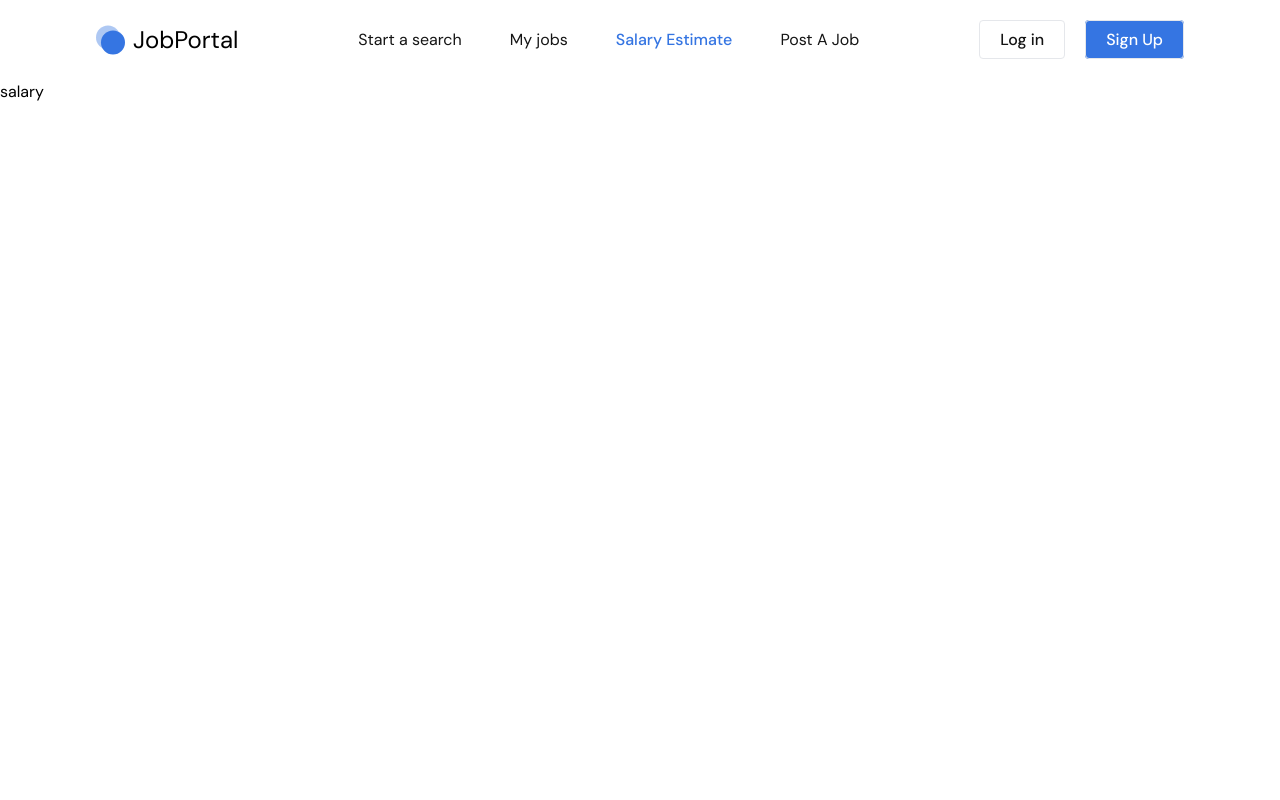
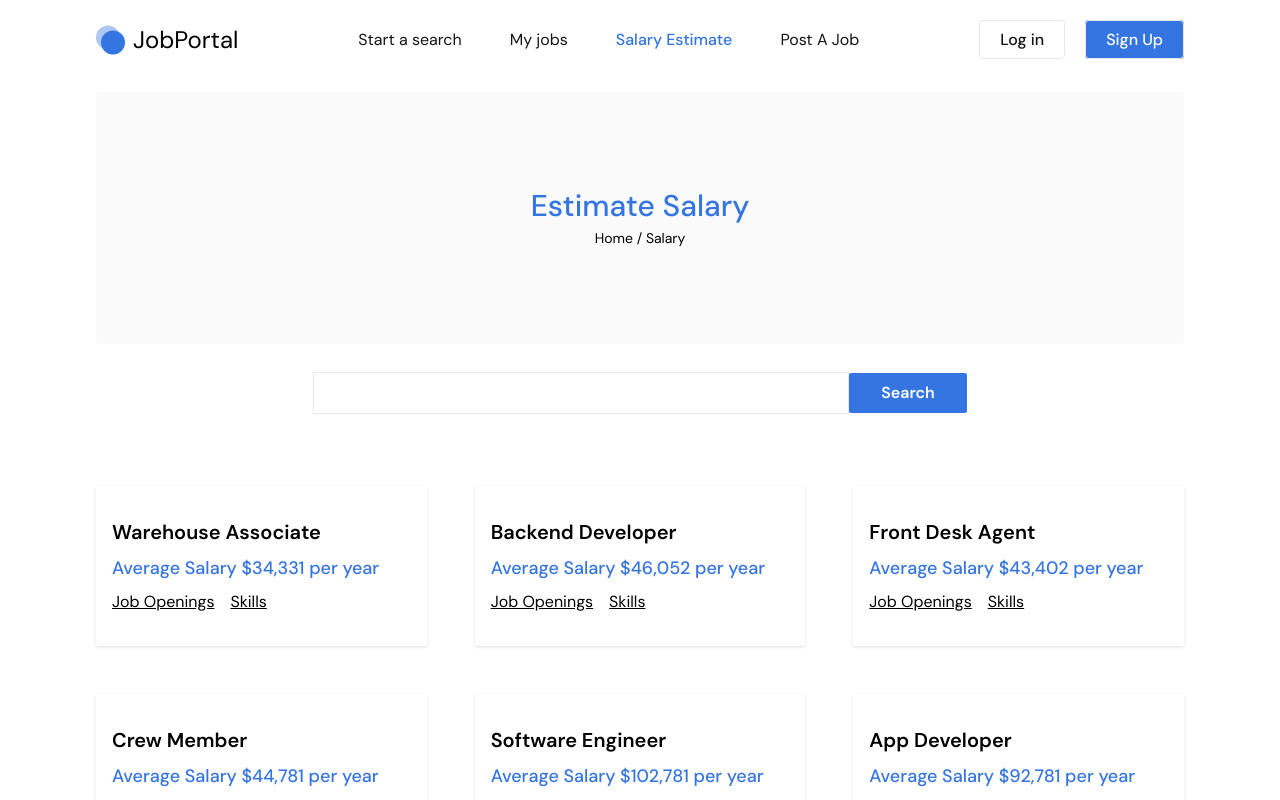
Before and after one commit to Gbolly-code/Mern-job-portal, a React (Vite) app: page /salary in a window 1280 px wide. Shown: the top 800 px of the page. Built offline with nearby package versions, Linux system fonts and the light colour scheme.

Commit message:
done with the salary section

```diff
--- a/src/Pages/SalaryPage.jsx
+++ b/src/Pages/SalaryPage.jsx
@@ -1,9 +1,59 @@
-import React from 'react'
+import React, { useEffect, useState } from 'react'
+import PageHeader from '../components/PageHeader'
+import { data } from 'react-router-dom';
 
 const SalaryPage = () => {
+    const [searchText, setSearchText] = useState("")
+    const [salary, setSalary] = useState([]);
+
+
+    useEffect( () => {
+        fetch("salary.json").then(res => res.json()).then(data => setSalary(data))
+    }, [])
+    const handleSearch = () => {
+      if (!searchText.trim()) {
+    fetch("salary.json")
+      .then(res => res.json())
+      .then(data => setSalary(data));
+    return;
+  }
+
+  const filter = salary.filter((job) =>
+    job.title.toLowerCase().includes(searchText.toLowerCase())
+  );
+  setSalary(filter);
+};
+
+
   return (
-    <div>
-      salary
+    <div className='max-w-screen-2xl container mx-auto xl:px-24 px-4'>
+        <PageHeader title={"Estimate Salary"} path={"Salary"}/>
+
+        <div className='mt-5 '>
+           <div className='search-box p-2 text-center mb-2'>
+            <input type="text" name='search' id='search' className='py-2 pl-3 border focus:outline-none lg:w-6/12 mb-4 w-full'
+            onChange={e => setSearchText(e.target.value)} />
+            <button onClick={handleSearch} className='bg-blue text-white px-8 py-2 font-semibold rounded-sm mb-4'>Search</button>
+
+           </div>
+        </div>
+
+        {/*salary display card */}
+
+        <div className='grid lg:grid-cols-3 sm:grid-cols-2 grid-cols-1 gap-12 my-12 items-center'>
+            {
+                salary.map((data) => (
+                   <div key={data.id} className='shadow px-4 py-8'>
+                    <h4 className='font-semibold text-xl'>{data.title}</h4>
+                    <p className='my-2 font-medium text-blue text-lg'>{data.salary}</p>
+                    <div className='flex flex-wrap gap-4'>
+                        <a href="/" className='underline'>{data.status}</a>
+                        <a href="/" className='underline'>{data.skills}</a>
+                    </div>
+                   </div>
+                ))
+            }
+        </div>
     </div>
   )
 }
--- /dev/null
+++ b/src/components/PageHeader.jsx
@@ -0,0 +1,15 @@
+import React from 'react'
+
+const PageHeader = ({title, path}) => {
+  return (
+    <div className='py-24 mt-3 bg-[#FAFAFA] rounded flex items-center justify-center'>
+        <div>
+            <h2 className='text-3xl text-blue font-medium mb-1 text-center'>{title}</h2>
+             <p className='text-sm text-center'><a href="/">Home</a> / {path}</p>
+        </div>
+
+    </div>
+  )
+}
+
+export default PageHeader
```
